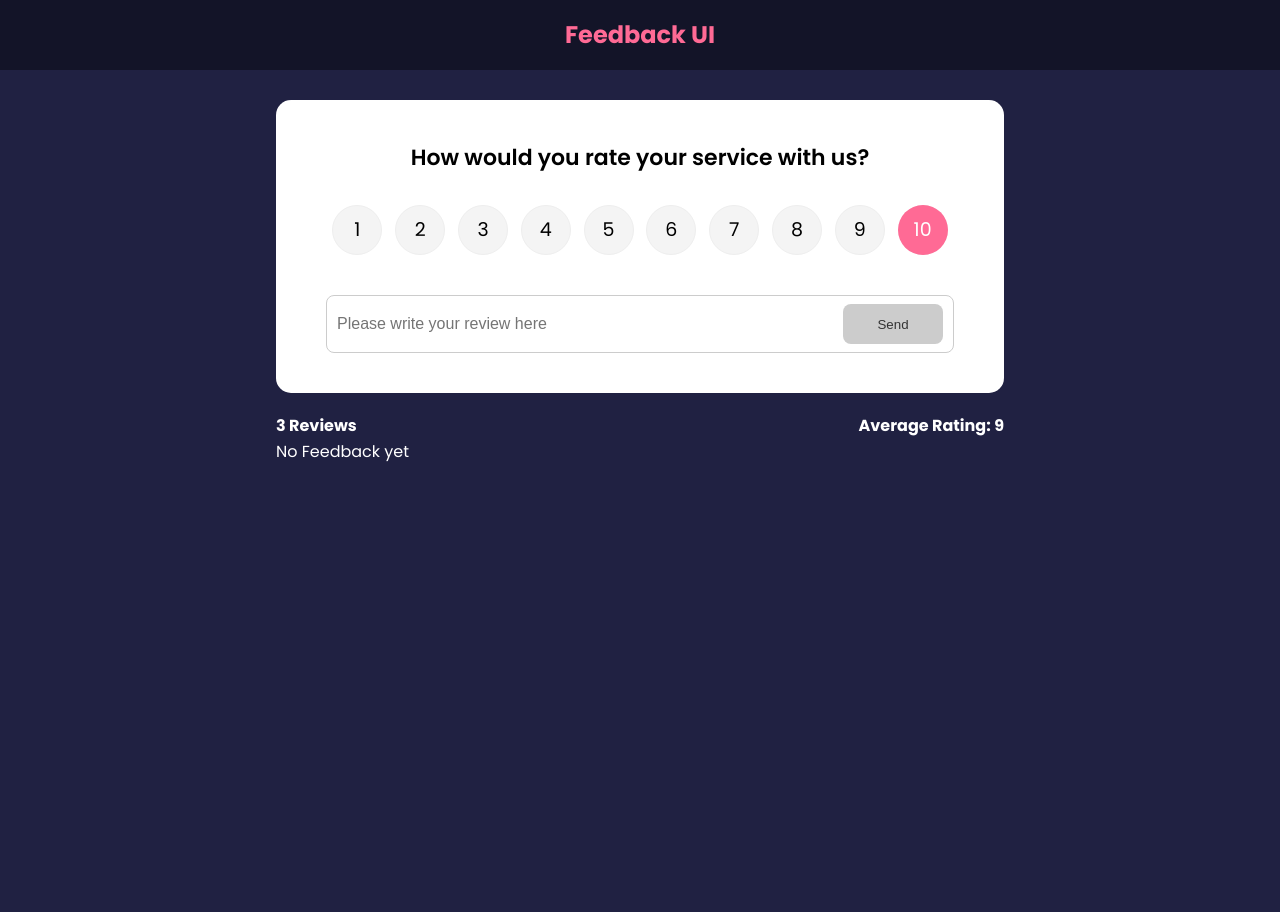
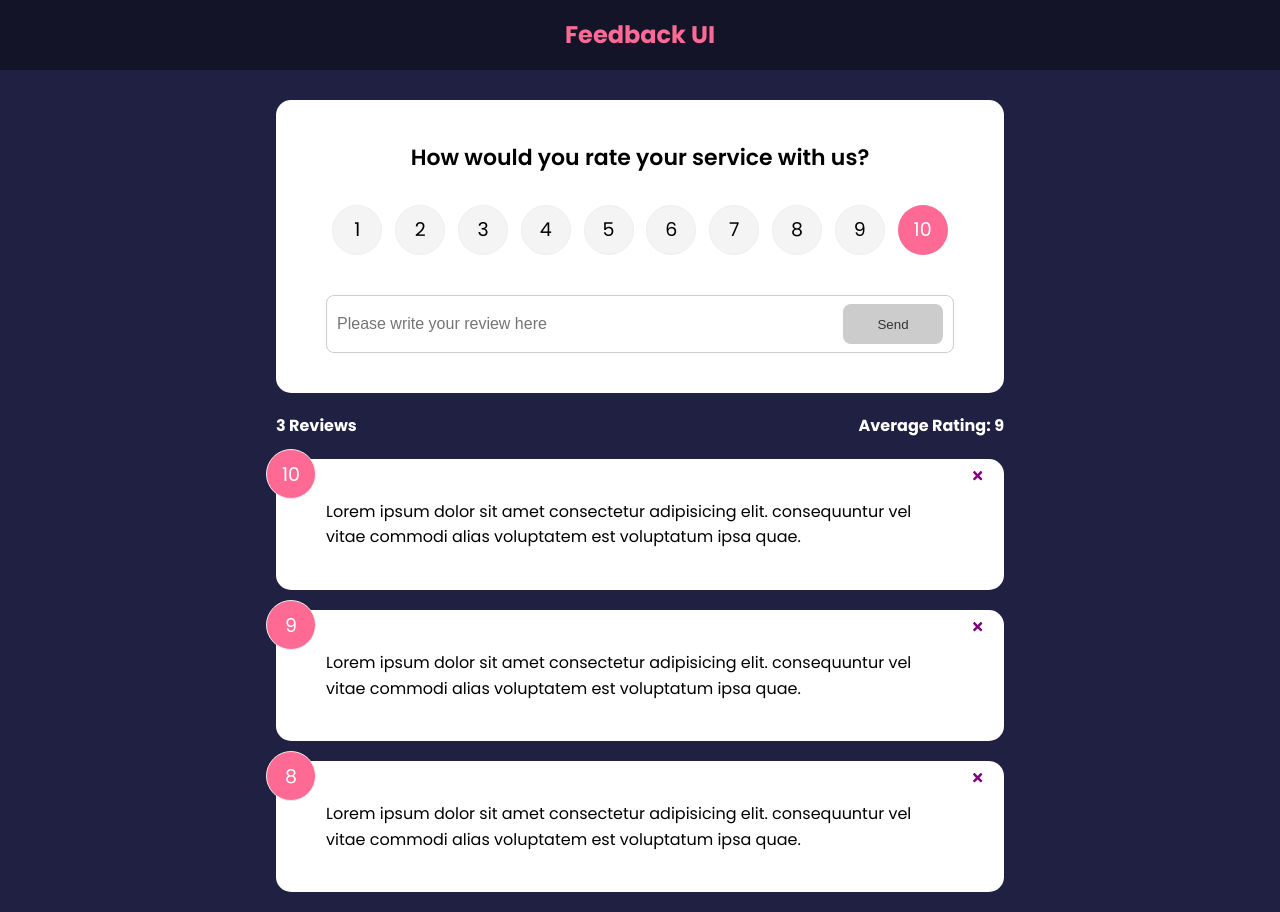
Before and after one commit to Ashwini1994/React, a React (Create React App) app in the folder feedback-app/: page / in a window 1280 px wide. Before the commit the page ends 800 px from the top, so only its background shows below. Built offline with nearby package versions, Linux system fonts and the light colour scheme.

Commit message:
bug fix and new package import

```diff
--- a/feedback-app/package.json
+++ b/feedback-app/package.json
@@ -6,6 +6,7 @@
     "@testing-library/jest-dom": "^5.17.0",
     "@testing-library/react": "^13.4.0",
     "@testing-library/user-event": "^13.5.0",
+    "framer-motion": "^10.16.4",
     "react": "^18.2.0",
     "react-dom": "^18.2.0",
     "react-icons": "^4.11.0",
--- a/feedback-app/src/components/FeedbackList.jsx
+++ b/feedback-app/src/components/FeedbackList.jsx
@@ -1,10 +1,11 @@
 import React from "react";
 import PropTypes from "prop-types";
+import { motion, AnimatePresence } from "framer-motion";
 
 import FeedbackItem from "./FeedbackItem";
 
 function FeedbackList({ feedback, handleDelete }) {
-  if (!feedback || feedback.length) return <p>No Feedback yet</p>;
+  if (!feedback || feedback.length === 0) return <p>No Feedback yet</p>;
 
   return (
     <div className="feedback-list">
```
Also changed, not shown: 1 other file (tests, documents, lock files or other folders).
